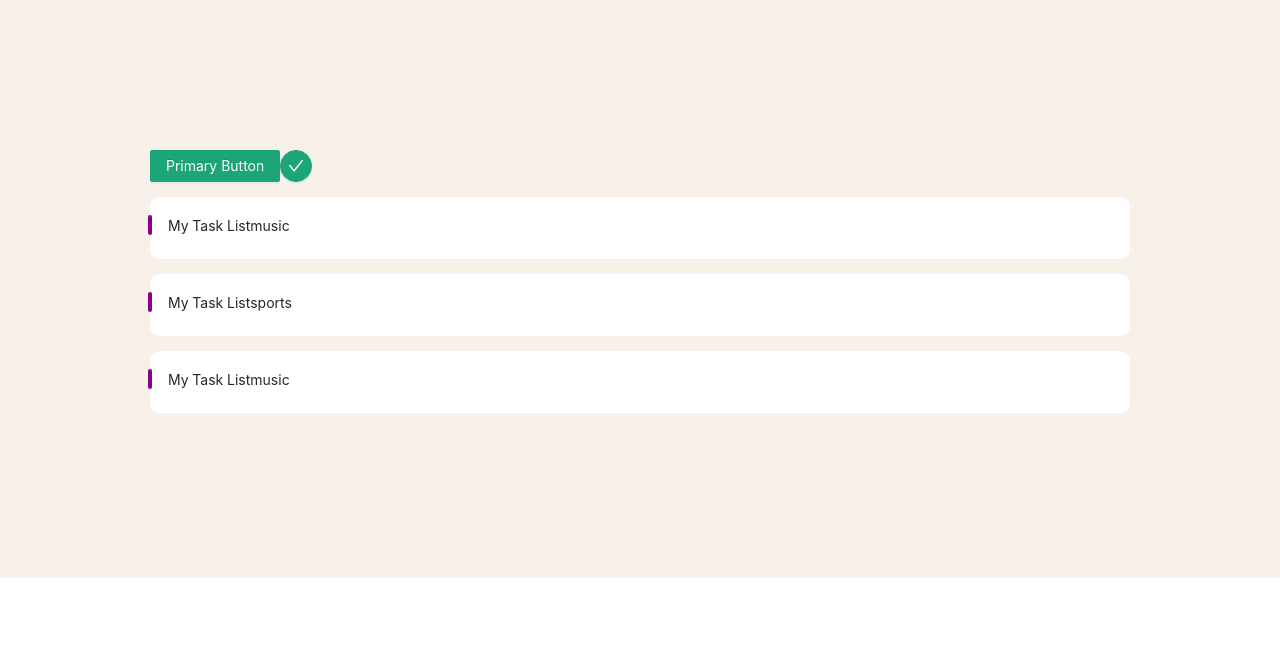
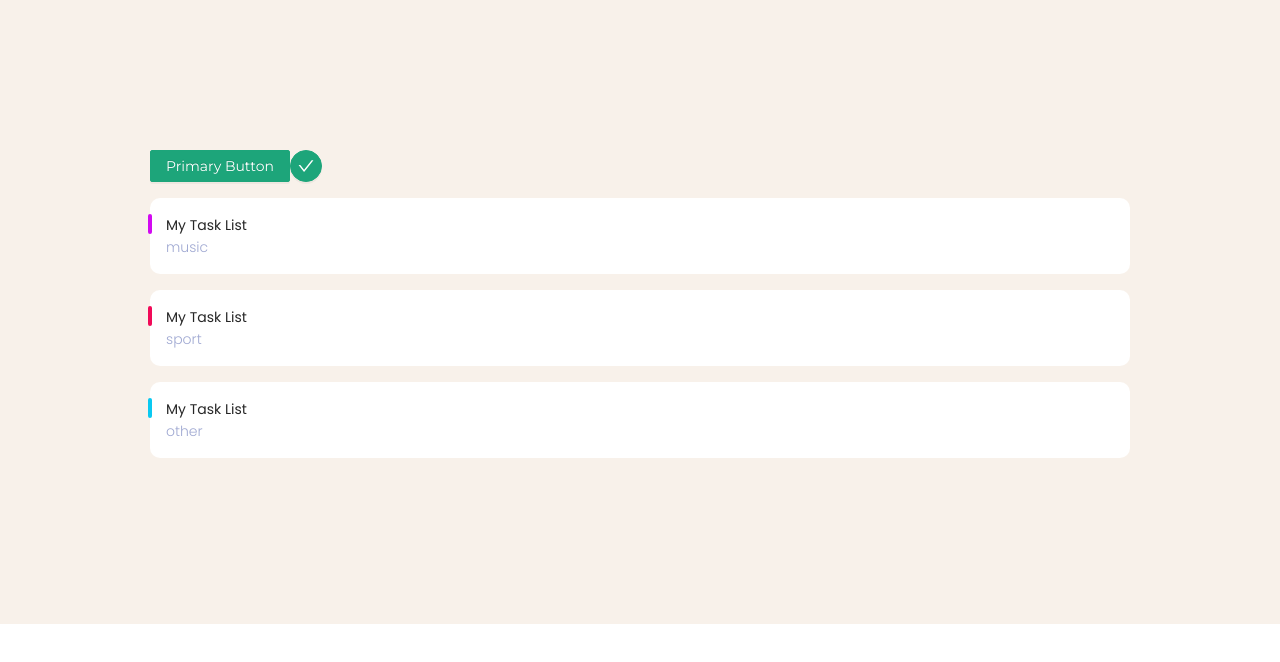
Before and after one commit to charitha95/react-todo-app, a React (Create React App) app: page / in a window 1280 px wide. Shown: the top 662 px of the page. Built offline with nearby package versions, Linux system fonts and the light colour scheme.

Commit message:
feat(list-item): add style and types

```diff
--- a/craco.config.js
+++ b/craco.config.js
@@ -7,7 +7,10 @@ module.exports = {
       options: {
         lessLoaderOptions: {
           lessOptions: {
-            modifyVars: { '@primary-color': '#1DA57A' },
+            modifyVars: {
+              '@primary-color': '#1DA57A',
+              '@font-family': 'Montserrat, Poppins'
+            },
             javascriptEnabled: true,
           },
         },
--- a/public/index.html
+++ b/public/index.html
@@ -15,6 +15,10 @@
       user's mobile device or desktop. See https://developers.google.com/web/fundamentals/web-app-manifest/
     -->
     <link rel="manifest" href="%PUBLIC_URL%/manifest.json" />
+    <link
+      href="https://fonts.googleapis.com/css2?family=Montserrat:wght@400;500;600&family=Poppins:wght@300;400;500&display=swap"
+      rel="stylesheet"
+    />
     <!--
       Notice the use of %PUBLIC_URL% in the tags above.
       It will be replaced with the URL of the `public` folder during the build.
--- a/src/App.tsx
+++ b/src/App.tsx
@@ -19,10 +19,10 @@ function App() {
         <ListItem title="My Task List" type="music">
           sss
         </ListItem>
-        <ListItem title="My Task List" type="sports">
+        <ListItem title="My Task List" type="sport">
           sss
         </ListItem>
-        <ListItem title="My Task List" type="music">
+        <ListItem title="My Task List" type="other">
           sss
         </ListItem>
       </List>
--- a/src/classification/atoms/Text/index.tsx
+++ b/src/classification/atoms/Text/index.tsx
@@ -6,11 +6,23 @@ interface props {
   stroke?: boolean;
   strong?: boolean;
   children?: React.ReactNode;
+  classes?: string;
 }
 
-export const Text: FC<props> = ({ type, stroke, strong, children }) => {
+export const Text: FC<props> = ({
+  type,
+  stroke,
+  strong,
+  classes,
+  children,
+}) => {
   return (
-    <Typography.Text type={type} delete={stroke} strong={strong}>
+    <Typography.Text
+      type={type}
+      delete={stroke}
+      className={`${classes || ""}`}
+      strong={strong}
+    >
       {children}
     </Typography.Text>
   );
--- a/src/classification/molecules/List/ListItem/index.tsx
+++ b/src/classification/molecules/List/ListItem/index.tsx
@@ -4,14 +4,24 @@ import classNames from "./style.module.scss";
 
 interface props {
   title?: string;
-  type?: string;
+  type?: "music" | "sport" | "shopping" | "other" | undefined;
 }
 
 export const ListItem: FC<props> = ({ title, type }) => {
   return (
-    <li className={`${classNames.listItem} ${type} `}>
+    <li
+      className={`${classNames.listItem} ${
+        type === "music"
+          ? `${classNames.music}`
+          : type === "sport"
+          ? `${classNames.sport}`
+          : type === "shopping"
+          ? `${classNames.shopping}`
+          : `${classNames.other}`
+      } flex flex-col bg-white min-h-62 p-4 my-4 relative`}
+    >
       <Text>{title}</Text>
-      <Text>{type}</Text>
+      <Text classes={`${classNames.type} font-light`}>{type}</Text>
     </li>
   );
 };
--- a/src/classification/molecules/List/ListItem/style.module.scss
+++ b/src/classification/molecules/List/ListItem/style.module.scss
@@ -1,19 +1,37 @@
 @import "../../../../styles/variables";
 
 .listItem {
-  background: white;
   border-radius: $radius;
-  min-height: 62px;
-  padding: 18px;
-  margin: 15px 0;
-  position: relative;
+  font-family: $ff-secondary;
+  .type {
+    color: $grey;
+  }
   &:before {
     content: "";
     height: 20px;
     width: 4px;
-    background-color: darkmagenta;
     position: absolute;
     border-radius: $radius;
     left: -2px;
   }
+  &.sport {
+    &:before {
+      background-color: $pink-red;
+    }
+  }
+  &.shopping {
+    &:before {
+      background-color: $lime-green;
+    }
+  }
+  &.music {
+    &:before {
+      background-color: $purple;
+    }
+  }
+  &.other {
+    &:before {
+      background-color: $sky-blue;
+    }
+  }
 }
--- a/src/styles/_variables.scss
+++ b/src/styles/_variables.scss
@@ -1 +1,7 @@
 $radius: 10px;
+$ff-secondary: "Poppins";
+$grey: #a0a9d2;
+$pink-red: #f10a58;
+$lime-green: #c3f10a;
+$purple: #d20af1;
+$sky-blue: #0ac9f1;
```
